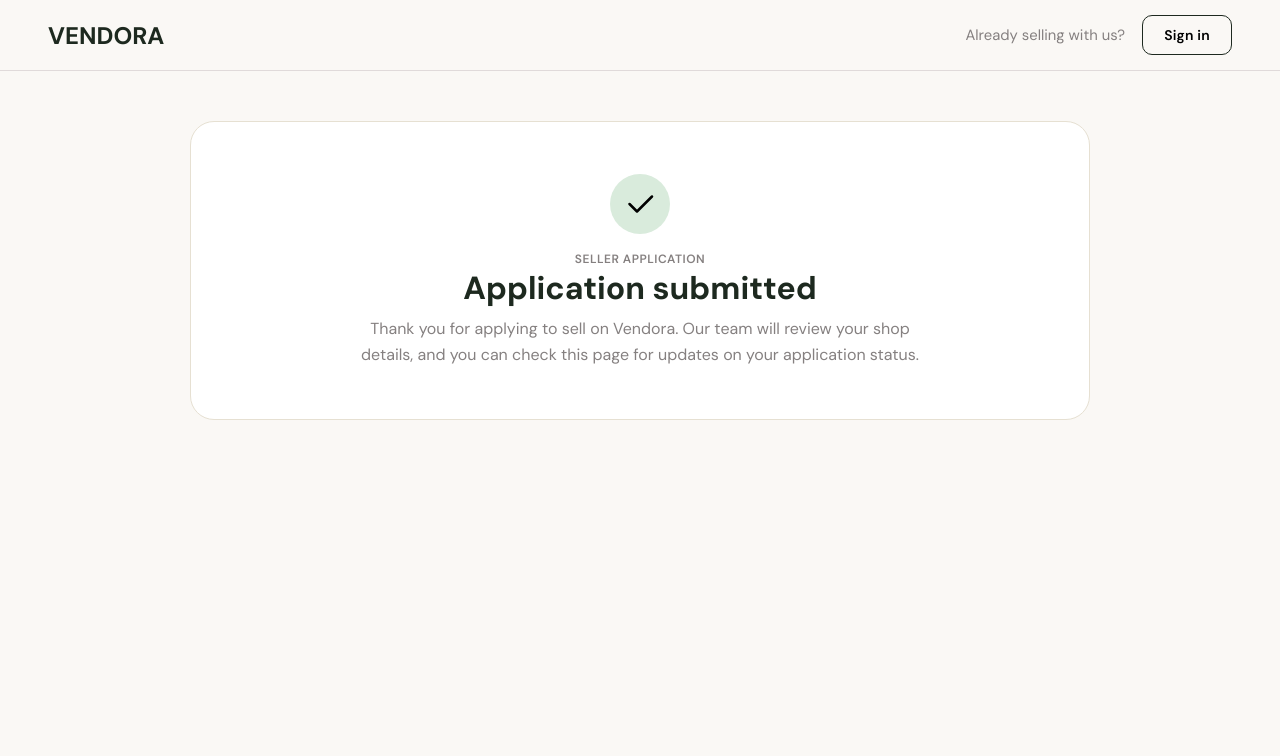
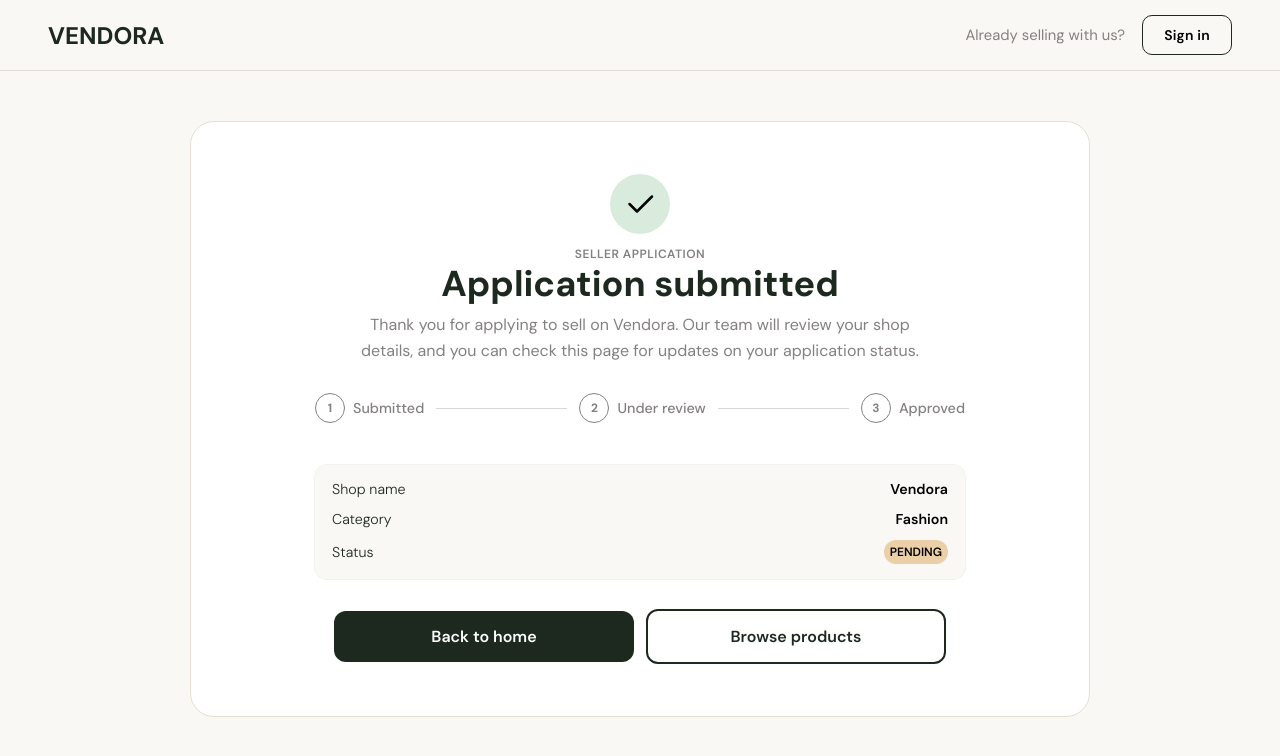
Before and after one commit to Aizenn835/vendora-frontend-v2-e-commerce, a React (Vite) app: page /seller-status in a window 1280 px wide. Shown: the top 756 px of the page. Built offline with nearby package versions, Linux system fonts and the light colour scheme; no server answers.

Commit message:
Added ui ux for seller status

```diff
--- a/src/components/Seller/ProgressIndicator/ProgressIndicator.css
+++ b/src/components/Seller/ProgressIndicator/ProgressIndicator.css
@@ -7,9 +7,10 @@
     user-select: none;
 }
 .progress-indicator-count{
-    color: #ffffff;
+    color: gray;
+    font-weight:bold;
     font-size:0.75rem;
-    background-color: var(--color-primary);
+    border:1px solid var(--color-supporting-text);
     width: 28px;
     height: 28px;
     flex-shrink: 0;
@@ -26,6 +27,21 @@
     white-space: nowrap;
 }
 
+.progress-indicator-count.active-progress{
+    background-color: var(--color-primary);
+    color:#ffff;
+}
+.progress-indicator-text.active-progress{
+    color:var(--color-primary);
+}
+.progress-indicator-count.completed-progress{
+    color:#ffff;
+    background-color: var(--color-primary);
+}
+.progress-indicator-text.completed-progress{
+    color:var(--color-primary);
+}
+
 @media (min-width: 600px){
     .progress-indicator-container{
         gap:8px;
--- a/src/components/Seller/ProgressIndicator/ProgressIndicator.jsx
+++ b/src/components/Seller/ProgressIndicator/ProgressIndicator.jsx
@@ -1,10 +1,11 @@
+import { IconCheck } from '@tabler/icons-react';
 import './ProgressIndicator.css'
 
-export default function ProgressIndicator({progressCount , text}){
+export default function ProgressIndicator({progressCount , text , progress}){
     return(
         <div className="progress-indicator-container">
-            <span className='progress-indicator-count'>{progressCount}</span>
-            <p className='progress-indicator-text'>{text}</p>
+            <span className={`progress-indicator-count ${progress}`}>{progress === 'completed-progress' ? <IconCheck stroke={2} size={15}/> : progressCount}</span>
+            <p className={`progress-indicator-text ${progress}`}>{text}</p>
         </div>
     );
 }
--- a/src/components/Seller/ReviewSellerForm/ReviewSellerForm.css
+++ b/src/components/Seller/ReviewSellerForm/ReviewSellerForm.css
@@ -5,6 +5,7 @@
     display:flex;
     flex-direction: column;
     gap:5px;
+    overflow: hidden;
 }
 .form-container:last-child{
     border:none;
--- a/src/components/Seller/Seller.css
+++ b/src/components/Seller/Seller.css
@@ -3,7 +3,6 @@
     flex-direction: column;
     width: 100%;
     max-width: 1600px;
-    min-height: 100vh;
     margin: 0 auto;
     padding: 0 1rem;
 }
--- a/src/components/Seller/SellerFormApplication/SellerFormApplication.css
+++ b/src/components/Seller/SellerFormApplication/SellerFormApplication.css
@@ -14,6 +14,7 @@
     margin: 0 auto;
     padding:32px 16px;
     box-sizing: border-box;
+    min-height: 20px;
 }
 .header-seller-form{
     display:flex;
@@ -61,7 +62,9 @@
     color:rgb(122, 121, 121);
     font-size:0.75rem;
 }
-
+.divider-active-seller-form{
+    background-color:var(--color-primary);
+}
 @media (min-width: 600px){
     .seller-form-application-inner-container{
         gap:2.5rem;
@@ -77,10 +80,7 @@
 
 @media (min-width: 1024px){
     .seller-form-application-inner-container{
-        gap:3rem;
-        padding:80px 70px;
-    }
-    .seller-form-primary-text{
-        font-size:2.5rem;
+        gap:2rem;
+        padding:50px 70px;
     }
 }
--- a/src/components/Seller/SellerFormApplication/SellerFormApplication.jsx
+++ b/src/components/Seller/SellerFormApplication/SellerFormApplication.jsx
@@ -58,6 +58,14 @@ export default function SellerFormApplication() {
         setCurrentForm(0);
     }
 
+    const progress = (step) => {
+        const currentStep = currentForm;
+        if(step < currentStep) return "completed-progress";
+        if(step === currentStep) return "active-progress";
+        return "";
+
+    }
+
     const renderForms = () => {
         switch (forms[currentForm].key) {
             case "businessInfo":
@@ -93,11 +101,11 @@ export default function SellerFormApplication() {
                     <p className='seller-form-supporting-text'>It takes about 5 minutes. We review every application within 2–3 business days.</p>
                 </div>
                 <div className="progress-indicator-container-seller-form">
-                    <ProgressIndicator progressCount={1} text={"Your business"} />
-                    <div className="divider-seller-form"></div>
-                    <ProgressIndicator progressCount={2} text={"Shop details"} />
-                    <div className="divider-seller-form"></div>
-                    <ProgressIndicator progressCount={3} text={"Review"} />
+                    <ProgressIndicator progressCount={1} text={"Your business"} progress={progress(0)}/>
+                    <div className={`divider-seller-form ${progress(0) === 'completed-progress' ? 'divider-active-seller-form' : ''}`}></div>
+                    <ProgressIndicator progressCount={2} text={"Shop details"} progress={progress(1)}/>
+                    <div className={`divider-seller-form ${progress(1) === 'completed-progress' ? 'divider-active-seller-form' : ''}`}></div>
+                    <ProgressIndicator progressCount={3} text={"Review"} progress={progress(2)}/>
                 </div>
                 {renderForms()}
                 <footer className="footer-outside-form-container">
--- a/src/components/Seller/SellerHeader/SellerHeader.css
+++ b/src/components/Seller/SellerHeader/SellerHeader.css
@@ -69,6 +69,7 @@
     width: 35px;
     height: 35px;
     border-radius: 50%;
+    color:var(--color-primary);
 }
 .sign-in-btn-seller-header-container svg:hover{
     background-color: #ccd4cd;
--- a/src/components/Seller/SellerStatusContent/SellerStatus.css
+++ b/src/components/Seller/SellerStatusContent/SellerStatus.css
@@ -1,32 +1,47 @@
+.seller-status-content-container{
+    padding:0 16px;
+}
+
 .seller-status-inner-content-container{
+    width:100%;
     max-width:900px;
-    margin:50px auto;
-    padding:52px 48px;
+    margin:clamp(24px, 5vw, 50px) auto;
+    padding:clamp(28px, 6vw, 52px) clamp(18px, 5vw, 48px);
     background:#fff;
     border:1px solid #e6e0d2;
     border-radius:24px;
     text-align:center;
     box-sizing:border-box;
+    display:flex;
+    flex-direction:column;
+    align-items:center;
 }
+
 .checkmark-seller-status-content{
-    background-color: #d9ebdc;
-    border-radius: 50px;
-    width: 60px;
+    background-color:#d9ebdc;
+    border-radius:50px;
+    width:60px;
     height:60px;
     padding:10px 12px;
-    box-sizing: border-box;
+    box-sizing:border-box;
+    flex-shrink:0;
 }
+
 .seller-application-text{
     color:var(--color-supporting-text);
     font-size:0.75rem;
-    font-weight: 600;
-    letter-spacing: 0.5px;
+    font-weight:600;
+    letter-spacing:0.5px;
     padding-top:12px;
-    text-transform: uppercase;
+    text-transform:uppercase;
 }
+
 .application-seller-status-text{
     color:var(--color-primary);
+    font-size:clamp(1.6rem, 5vw, 2.25rem);
+    line-height:1.2;
 }
+
 .application-seller-status-supporting-text{
     padding-top:7px;
     width:100%;
@@ -36,3 +51,123 @@
     text-wrap:balance;
     color:var(--color-supporting-text);
 }
+
+.progress-seller-status{
+    display:flex;
+    align-items:center;
+    justify-content:center;
+    gap:clamp(6px, 2vw, 12px);
+    margin:30px 0;
+    width:100%;
+    max-width:650px;
+    box-sizing:border-box;
+}
+
+.divider-seller-status{
+    height:1px;
+    min-width:10px;
+    background-color:rgb(219, 214, 214);
+    flex-grow:1;
+    flex-shrink:1;
+}
+
+.seller-status-info-container{
+    margin-top:12px;
+    width:100%;
+    max-width:650px;
+    box-sizing:border-box;
+    display:flex;
+    flex-direction:column;
+    gap:12px;
+    justify-content:center;
+    background-color:var(--color-bg);
+    box-shadow:rgba(0, 0, 0, 0.05) 0px 0px 0px 1px;
+    border-radius:12px;
+    padding:15px 17px;
+}
+
+.seller-status-info-inner-container{
+    display:flex;
+    align-items:center;
+    justify-content:space-between;
+    gap:16px;
+}
+
+.seller-status-info-text{
+    font-weight:350;
+    color:var(--color-primary);
+    font-size:0.89rem;
+    flex-shrink:0;
+}
+
+.seller-status-info-value{
+    font-size:0.89rem;
+    font-weight:550;
+    text-align:right;
+    min-width:0;
+    overflow-wrap:anywhere;
+}
+
+.pending-status-seller-status{
+    background-color:#ebcfa7;
+    padding:4px 6px;
+    border-radius:12px;
+    font-size:0.75rem;
+    font-weight:550;
+    flex-shrink:0;
+}
+
+.seller-status-buttons{
+    display:flex;
+    align-items:center;
+    justify-content:center;
+    gap:12px;
+    margin-top:30px;
+    width:100%;
+}
+
+.seller-status-btn{
+    width:100%;
+    max-width:300px;
+    padding:15px 17px;
+    border:none;
+    border-radius:12px;
+    cursor:pointer;
+    font-family:inherit;
+    font-size:1rem;
+    transition:transform 0.3s ease;
+}
+
+.back-to-home-seller-status{
+    background-color:var(--color-primary);
+    color:#ffffff;
+    font-weight:600;
+}
+
+.browse-prod-seller-status{
+    background-color:transparent;
+    border:2px solid var(--color-primary);
+    color:var(--color-primary);
+    font-weight:600;
+}
+
+@media (hover:hover){
+    .seller-status-btn:hover{
+        transform:scale(0.95);
+    }
+}
+
+@media (max-width:560px){
+    .seller-status-inner-content-container{
+        border-radius:18px;
+    }
+
+    .seller-status-buttons{
+        flex-direction:column;
+        margin-top:24px;
+    }
+
+    .seller-status-btn{
+        max-width:100%;
+    }
+}
--- a/src/components/Seller/SellerStatusContent/SellerStatusContent.jsx
+++ b/src/components/Seller/SellerStatusContent/SellerStatusContent.jsx
@@ -1,7 +1,12 @@
 import './SellerStatus.css'
 import { IconCheck } from '@tabler/icons-react';
+import ProgressIndicator from '../ProgressIndicator/ProgressIndicator';
+import { useNavigate } from 'react-router-dom';
+
 
 export default function SellerStatusContent(){
+    const navigate = useNavigate();
+
     return(
         <div className="seller-status-content-container">
             <div className="seller-status-inner-content-container">
@@ -9,6 +14,31 @@ export default function SellerStatusContent(){
                 <p className='seller-application-text'>Seller Application</p>
                 <h1 className='application-seller-status-text'>Application submitted</h1>
                 <p className='application-seller-status-supporting-text'>Thank you for applying to sell on Vendora. Our team will review your shop details, and you can check this page for updates on your application status.</p>
+                <div className="progress-seller-status">
+                    <ProgressIndicator progressCount={1} text={'Submitted'}/>
+                    <div className={`divider-seller-status`}></div>
+                    <ProgressIndicator progressCount={2} text={'Under review'}/>
+                    <div className={`divider-seller-status`}></div>
+                    <ProgressIndicator progressCount={3} text={'Approved'}/>
+                </div>
+                <div className="seller-status-info-container">
+                    <div className="seller-status-info-inner-container">
+                        <h5 className="seller-status-info-text">Shop name</h5>
+                        <p className='seller-status-info-value'>Vendora</p>
+                    </div>
+                    <div className="seller-status-info-inner-container">
+                        <h5 className="seller-status-info-text">Category</h5>
+                        <p className='seller-status-info-value'>Fashion</p>
+                    </div>
+                    <div className="seller-status-info-inner-container">
+                        <h5 className="seller-status-info-text">Status</h5>
+                        <p className='pending-status-seller-status'>PENDING</p>
+                    </div>
+                </div>
+                <div className="seller-status-buttons">
+                    <button className="seller-status-btn back-to-home-seller-status" onClick={() => navigate('/')}>Back to home</button>
+                    <button className="seller-status-btn browse-prod-seller-status">Browse products</button>
+                </div>
             </div>
         </div>
     );
```
